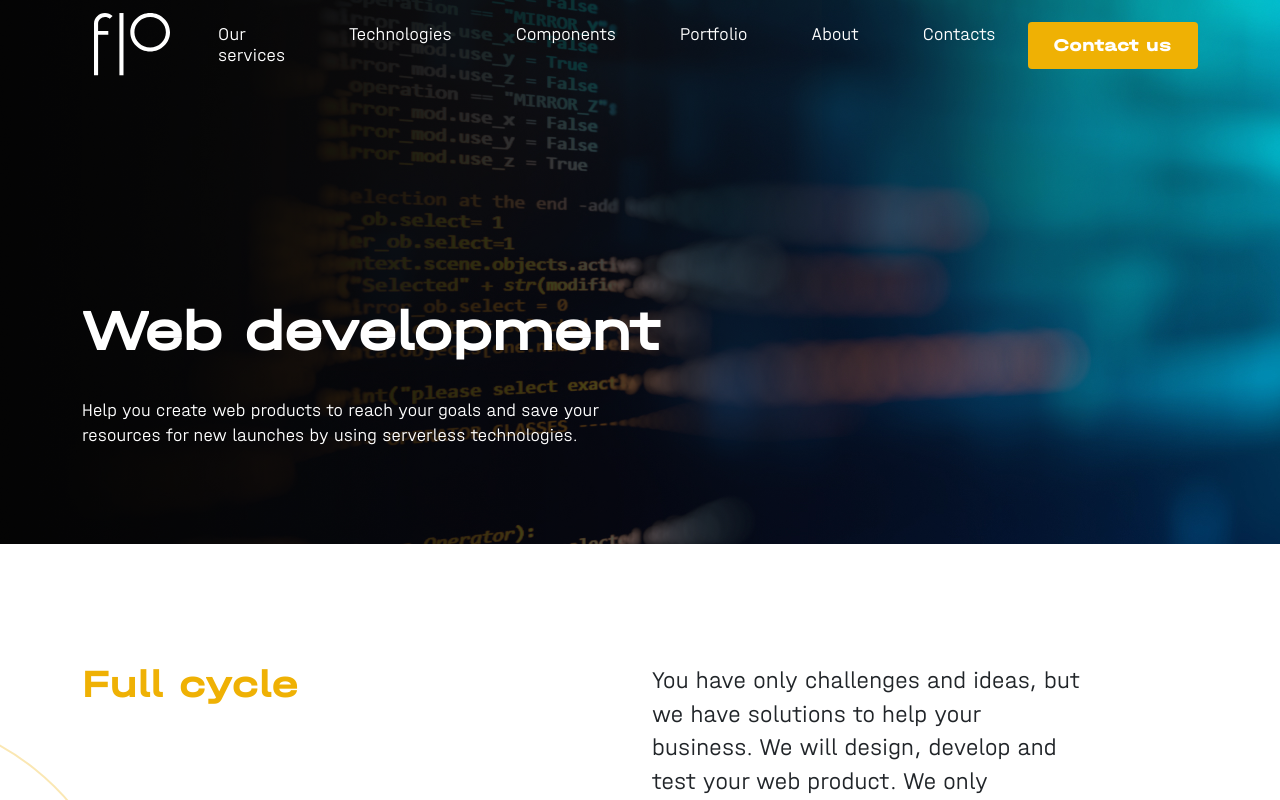
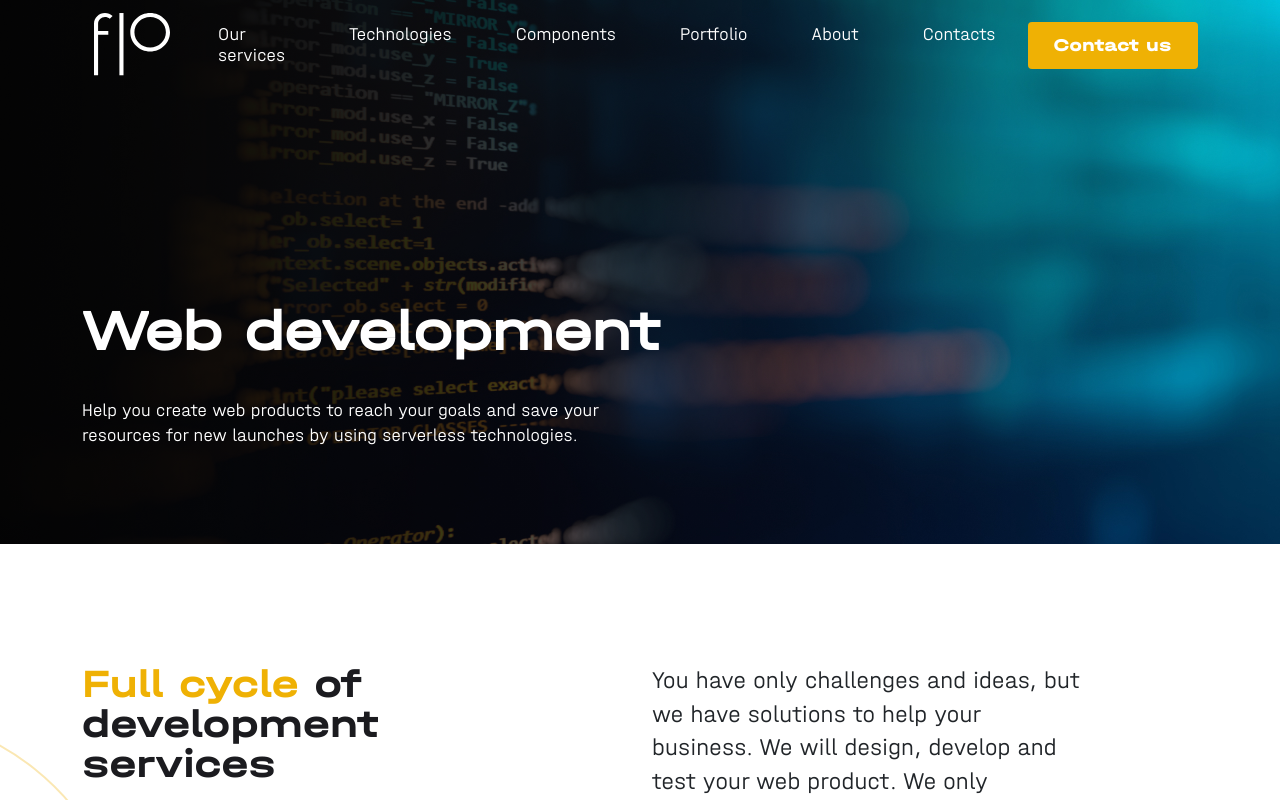
Before and after one commit to first-line-outsourcing/flo.website, a React (Create React App) app: page /services/webdev in a window 1280 px wide. Shown: the top 800 px of the page. Built offline with nearby package versions, Linux system fonts and the light colour scheme.

Commit message:
Fix css styles

```diff
--- a/src/pages/Service.js
+++ b/src/pages/Service.js
@@ -28,6 +28,7 @@ export default function Service() {
         style={{
           backgroundImage: `linear-gradient(90.22deg, rgba(0, 0, 0, 0.8) 0.18%, rgba(0, 0, 0, 0) 99.8%), url(
             ${pageData[serviceName].headerImage})`,
+          backgroundPosition: "center",
         }}>
         <div className="container">
           <div className="row">
--- a/src/pages/Service.scss
+++ b/src/pages/Service.scss
@@ -22,6 +22,7 @@
     font-size: 40px;
     font-family: Halvar Breit Bd, sans-serif;
     width: 435px;
+    color: $color-black;
   }
 }
 
```
